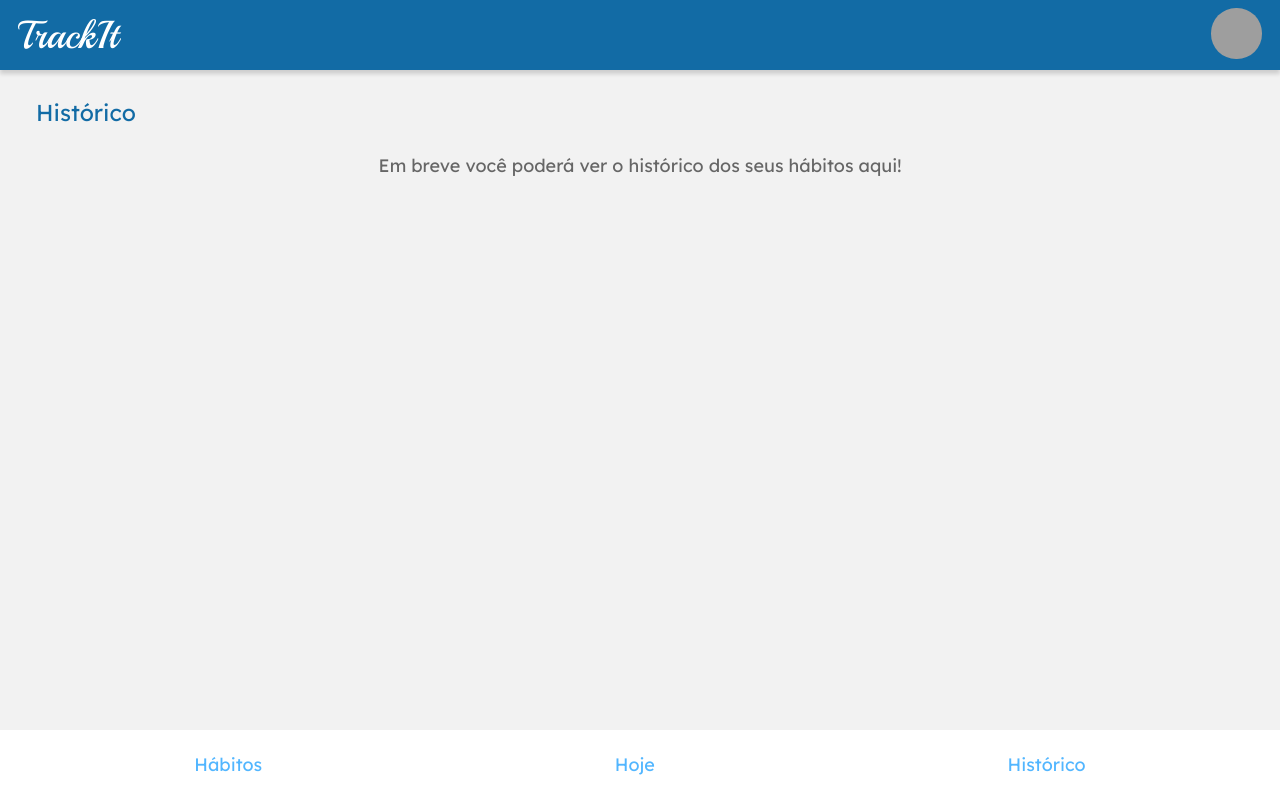
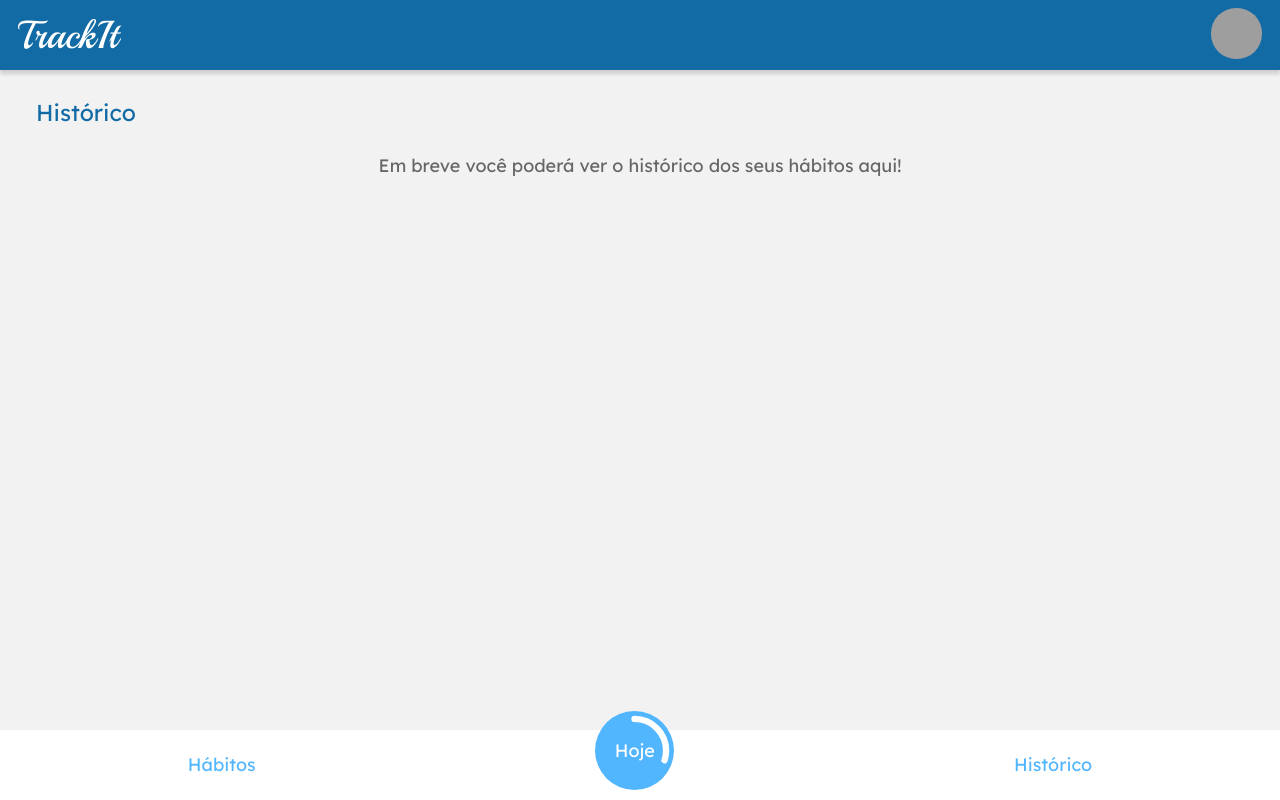
Before and after one commit to nascimentoliveira/projeto11-trackit, a React (Create React App) app: page / in a window 1280 px wide. Built offline with nearby package versions, Linux system fonts and the light colour scheme; grey boxes are pictures that could not be loaded.

Commit message:
feat: progressbar button

```diff
--- a/package.json
+++ b/package.json
@@ -7,6 +7,7 @@
     "@testing-library/react": "^13.4.0",
     "@testing-library/user-event": "^13.5.0",
     "react": "^18.2.0",
+    "react-circular-progressbar": "^2.1.0",
     "react-dom": "^18.2.0",
     "react-scripts": "5.0.1",
     "styled-components": "^5.3.6",
--- a/src/components/Footer.js
+++ /dev/null
@@ -1,39 +0,0 @@
-import styled from 'styled-components';
-
-function Footer() {
-  return (
-    <FooterComponent>
-      <Button>Hábitos</Button>
-      <Button>Hoje</Button>
-      <Button>Histórico</Button>
-    </FooterComponent>
-  );
-}
-
-export default Footer;
-
-const FooterComponent = styled.footer`
-  width: 100%;
-  height: 70px;
-  position: fixed;
-  z-index: 1;
-  left: 0px;
-  bottom: 0px;
-  background-color: #FFFFFF;
-  display: flex;
-  justify-content: space-around;
-  padding: 0px 18px;
-  box-sizing: border-box;
-`;
-
-const Button = styled.button`
-  height: 100%;
-  font-family: 'Lexend Deca', sans-serif;
-  font-size: 18px;
-  line-height: 22px;
-  text-align: center;
-  color: #52B6FF;
-  border: none;
-  outline: none;
-  background-color: transparent;
-`;
--- /dev/null
+++ b/src/components/MenuFooter.js
@@ -0,0 +1,73 @@
+import styled from 'styled-components';
+import { CircularProgressbarWithChildren, buildStyles } from 'react-circular-progressbar';
+import 'react-circular-progressbar/dist/styles.css';
+
+function MenuFooter() {
+  return (
+    <MenuFooterComponent>
+      <Button>Hábitos</Button>
+      <ButtonToday>
+        <CircularProgressbarWithChildren
+          value={30}
+          background
+          backgroundPadding={6}
+          styles={buildStyles({
+            backgroundColor: '#52B6FF',
+            pathColor: '#FFFFFF',
+            trailColor: 'transparent',
+          })}>
+          <div>Hoje</div>
+        </CircularProgressbarWithChildren>
+      </ButtonToday>
+      <Button>Histórico</Button>
+    </MenuFooterComponent>
+  );
+}
+
+export default MenuFooter;
+
+const MenuFooterComponent = styled.footer`
+  width: 100%;
+  height: 70px;
+  position: fixed;
+  z-index: 1;
+  left: 0px;
+  bottom: 0px;
+  background-color: #FFFFFF;
+  display: flex;
+  justify-content: space-around;
+  padding: 0px 18px;
+  box-sizing: border-box;
+`;
+
+const Button = styled.button`
+  height: 100%;
+  font-family: 'Lexend Deca', sans-serif;
+  font-size: 18px;
+  line-height: 22px;
+  text-align: center;
+  color: #52B6FF;
+  border: none;
+  outline: none;
+  background-color: transparent;
+  cursor: pointer;
+`;
+
+const ButtonToday = styled.button`
+  width: 91px;
+  height: 91px;
+  position: relative;
+  bottom: 25px;
+  border: none;
+  outline: none;
+  background-color: transparent;
+  cursor: pointer;
+
+  div {
+    font-family: 'Lexend Deca', sans-serif;
+    font-size: 18px;
+    line-height: 22px;
+    text-align: center;
+    color: #FFFFFF;
+  }
+`;
--- a/src/pages/HabitsPage/HabitsPage.js
+++ b/src/pages/HabitsPage/HabitsPage.js
@@ -2,7 +2,7 @@ import styled from 'styled-components';
 import Header from '../../components/Header';
 import AddHabit from '../../components/NavHabit';
 import Habits from '../../components/Habits';
-import Footer from '../../components/Footer';
+import MenuFooter from '../../components/MenuFooter';
 
 function HabitsPage() {
   return (
@@ -10,7 +10,7 @@ function HabitsPage() {
       <Header />
       <AddHabit />
       <Habits />
-      <Footer />
+      <MenuFooter />
     </PageContainer>
   );
 }
--- a/src/pages/HistoricPage/HistoricPage.js
+++ b/src/pages/HistoricPage/HistoricPage.js
@@ -2,7 +2,7 @@ import styled from 'styled-components';
 import Header from '../../components/Header';
 import NavHistoric from '../../components/NavHistoric';
 import Historic from '../../components/Historic';
-import Footer from '../../components/Footer';
+import MenuFooter from '../../components/MenuFooter';
 
 function HistoricPage() {
   return (
@@ -10,7 +10,7 @@ function HistoricPage() {
       <Header />
       <NavHistoric />
       <Historic />
-      <Footer />
+      <MenuFooter />
     </PageContainer>
   );
 }
--- a/src/pages/TodayPage/TodayPage.js
+++ b/src/pages/TodayPage/TodayPage.js
@@ -1,7 +1,7 @@
 import styled from 'styled-components';
 import Header from '../../components/Header';
 import NavToday from '../../components/NavToday';
-import Footer from '../../components/Footer';
+import MenuFooter from '../../components/MenuFooter';
 
 
 function TodayPage() {
@@ -9,7 +9,7 @@ function TodayPage() {
     <PageContainer>
       <Header />
       <NavToday />
-      <Footer />
+      <MenuFooter />
     </PageContainer>
   );
 }
```
Also changed, not shown: 1 other file (tests, documents, lock files or other folders).
